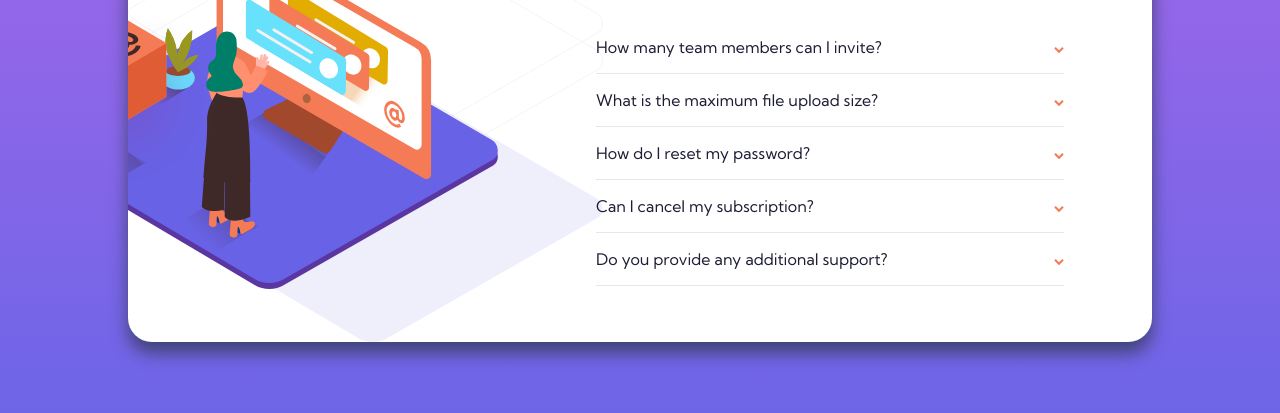
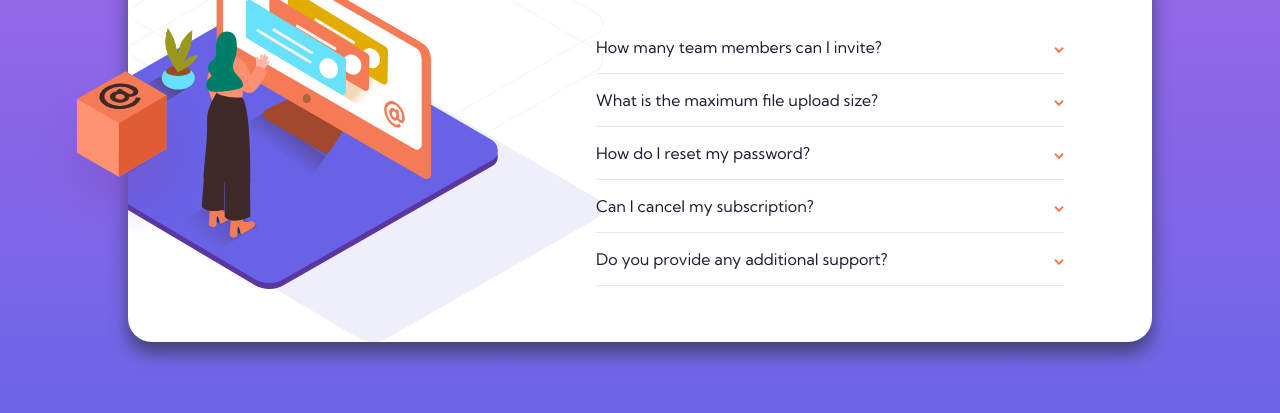
Before and after one commit to rmpcoding/frontend-faq-page, a plain HTML site: page index.html in a window 1280 px wide. Shown: the part 291-704 px from the top of the page. Drawn offline with nearby package versions, Linux system fonts and the light colour scheme.

Commit message:
Adds hovering image of box over main container for desktop

```diff
--- a/index.html
+++ b/index.html
@@ -11,13 +11,13 @@
         <title>FAQ Accordion Card</title>
     </head>
     <body>
+        <img src="/images/illustration-box-desktop.svg" alt="illustration-woman-online-mobile" class="image__desktop image__box">
         <div class="main main__container">
             <header class="header">
                 <h1 class="header header__FAQ text">FAQ</h1>
             </header>
             <img src="/images/illustration-woman-online-desktop.svg" alt="illustration-woman-online-desktop" class="image__desktop">
             <img src="/images/illustration-woman-online-mobile.svg" alt="illustration-woman-online-mobile" class="image__woman__mobile">
-            <img src="/images/illustration-box-desktop.svg" alt="illustration-woman-online-mobile" class="image__desktop image__desktop image__box">
             <div class="main dropdown-item">
                 <div class="dropdown-item">
                     <i data-id="0" class="arrow-icon"></i>
--- a/styles.css
+++ b/styles.css
@@ -41,7 +41,7 @@ body {
   justify-content: center;
   align-items: center;
   flex-direction: column;
-  overflow: hidden;
+  overflow: auto;
   position: relative;
 }
 
@@ -51,7 +51,9 @@ body {
 }
 
 .image__box {
-  overflow: visible;
+  left: 2%;
+  top: 45%;
+  z-index: 1;
 }
 
 div.main.dropdown-item {
```
